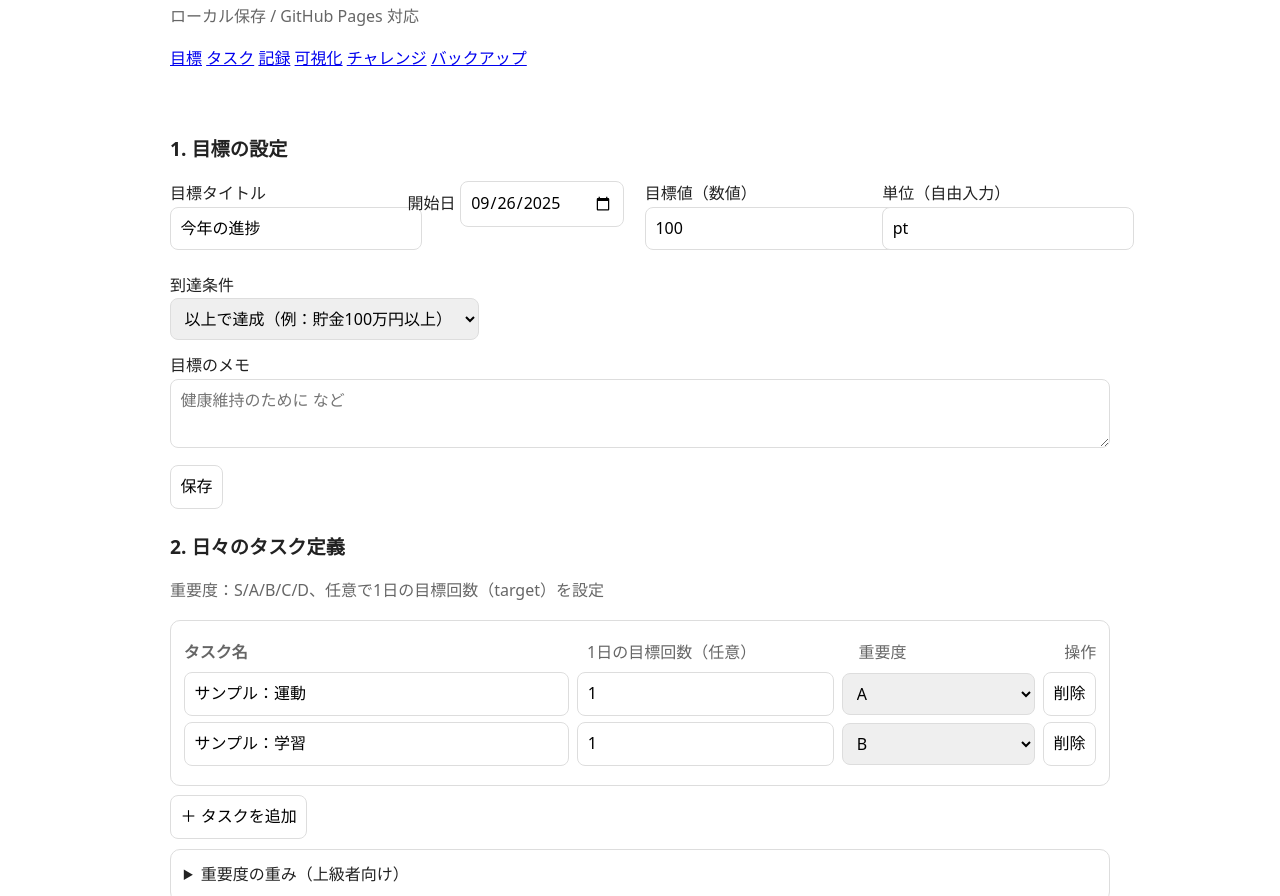
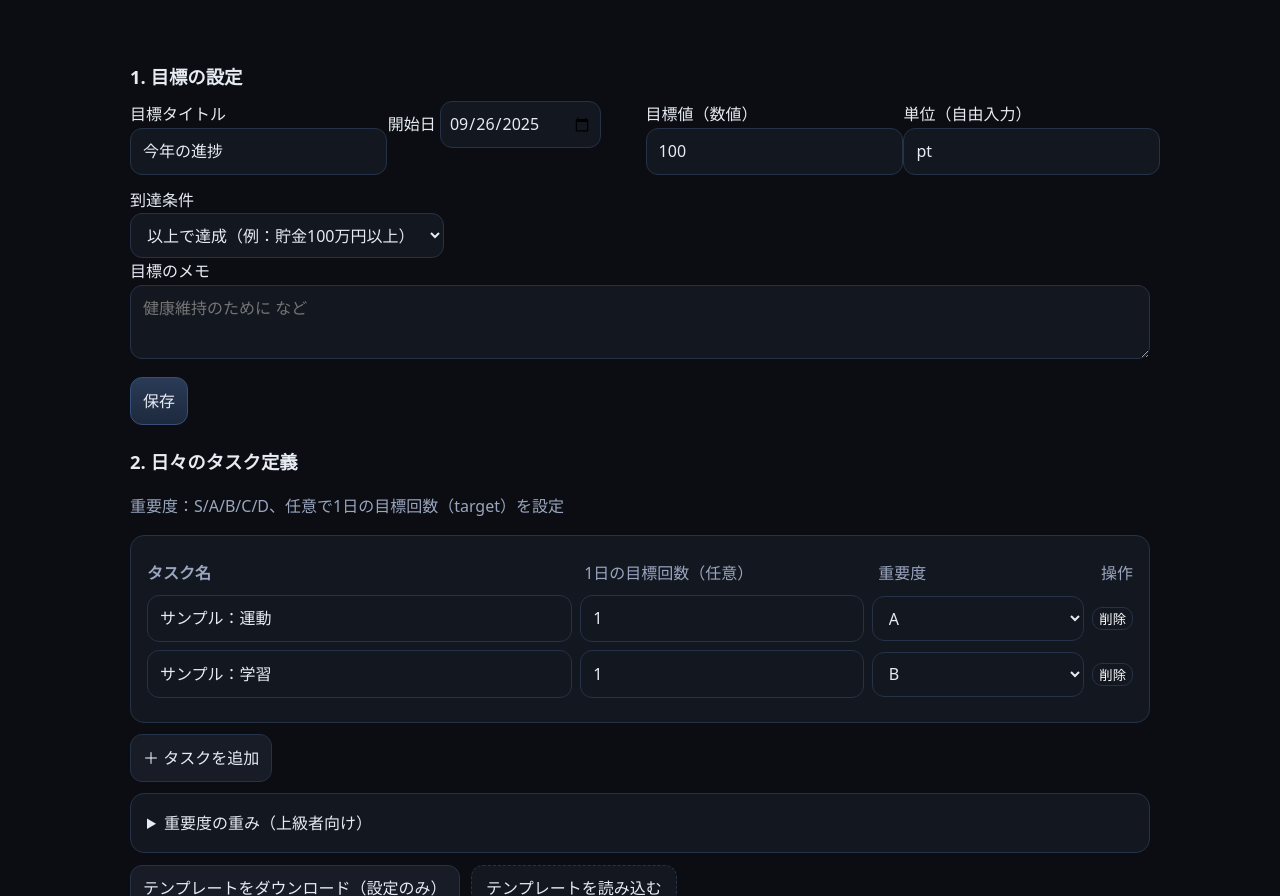
Before and after one commit to Yuzora-Yu/progress-tracker, a plain HTML site: page index.html in a window 1280 px wide. Shown: the part 115-1011 px from the top of the page. Drawn offline with Linux system fonts and the light colour scheme; files whose address does not match are found by name.

Commit message:
Update style.css

```diff
--- a/css/style.css
+++ b/css/style.css
@@ -1,28 +1,55 @@
-:root { --fg:#222; --muted:#666; --bg:#fff; --line:#ddd; --accent:#0078ff; }
+:root{
+  --bg:#0b0d12; --panel:#131720; --panel2:#171c27;
+  --line:#263248; --fg:#e7ebf3; --muted:#9aa6bf;
+  --primary:#6ba8ff; --accent:#80ffd4; --danger:#ff6b7a;
+}
 *{box-sizing:border-box}
-html,body{margin:0;padding:0;background:var(--bg);color:var(--fg);font-family:system-ui, -apple-system, "Segoe UI", Roboto, "Hiragino Sans", "Noto Sans JP", sans-serif;line-height:1.6}
-.wrap{max-width:980px;margin:0 auto;padding:20px}
-h1{margin:.2em 0 .3em}
-h2{margin:1.2em 0 .5em;font-size:1.2rem}
-label{display:block;margin:.4em 0}
-input,textarea,select,button,.button{font:inherit;padding:.5em .6em;border:1px solid var(--line);border-radius:8px}
-textarea{width:100%}
-button,.button{background:#fff;cursor:pointer}
-button:hover,.button:hover{border-color:var(--accent)}
-.row{display:flex;gap:.6rem;align-items:center;flex-wrap:wrap;margin:.6rem 0}
-.grid{display:grid;gap:.6rem;grid-template-columns:repeat(auto-fit,minmax(220px,1fr))}
+html,body{margin:0;padding:0;background:var(--bg);color:var(--fg);
+  font-family: ui-sans-serif, system-ui, -apple-system, "Segoe UI", Roboto,
+    "Hiragino Sans", "Noto Sans JP", sans-serif; line-height:1.65}
+.wrap{max-width:1060px;margin:0 auto;padding:20px}
+.header{display:flex;align-items:center;justify-content:space-between}
+.brand{display:flex;gap:12px;align-items:center}
+.logo{width:44px;height:44px;border-radius:12px;background:linear-gradient(135deg,var(--primary),#9ad1ff);
+  color:#0b0d12;display:grid;place-items:center;font-weight:800}
+h1{margin:.1em 0 .2em;font-size:1.3rem}
+.nav a{color:var(--muted);text-decoration:none;margin-left:12px}
+.nav a:hover{color:var(--fg)}
+h2{margin:1.2em 0 .5em;font-size:1.15rem}
+
+label{display:block}
+input,textarea,select,.btn{font:inherit;border:1px solid var(--line);border-radius:12px;
+  background:var(--panel);color:var(--fg);padding:.6em .75em}
+textarea{width:100%;background:var(--panel)}
+input[type="date"]{padding:.5em}
+.help{align-self:end}
+
+.btn{cursor:pointer;transition:.15s;background:var(--panel2)}
+.btn:hover{transform:translateY(-1px);border-color:var(--primary)}
+.btn.primary{background:linear-gradient(180deg,#2a3b57, #1d293d);border-color:#36507a}
+.btn.accent{background:linear-gradient(180deg,#284a44,#1d332e);border-color:#2b705f}
+.btn.ghost{background:transparent}
+.btn.chip{border-radius:999px;padding:.45em .9em}
+
+.row{display:flex;gap:.7rem;align-items:center;flex-wrap:wrap;margin:.7rem 0}
+.grid{display:grid;gap:.7rem;grid-template-columns:repeat(auto-fit,minmax(220px,1fr))}
 .grid.narrow{grid-template-columns:repeat(auto-fit,minmax(120px,1fr))}
 .muted{color:var(--muted)}
 .small{font-size:.9rem}
-.cards{display:flex;gap:.6rem;flex-wrap:wrap}
-.card{border:1px solid var(--line);border-radius:10px;padding:.8rem;min-width:220px}
-.filelike{display:inline-flex;gap:.5rem;align-items:center;padding:.5rem .7rem;border:1px dashed var(--line);border-radius:8px;cursor:pointer}
-.filelike:hover{border-color:var(--accent)}
-#taskList .task{display:grid;grid-template-columns:1.2fr .8fr .6fr auto;gap:.5rem;align-items:center;margin:.4rem 0}
+
+.card{background:var(--panel);border:1px solid var(--line);border-radius:14px;padding:1rem}
+.cards{display:flex;gap:.7rem;flex-wrap:wrap}
+.filelike{display:inline-flex;gap:.6rem;align-items:center;padding:.6rem .9rem;border:1px dashed var(--line);
+  border-radius:12px;cursor:pointer;background:var(--panel)}
+.filelike:hover{border-color:var(--primary)}
+
+#taskList .task{display:grid;grid-template-columns:1.2fr .8fr .6fr auto;gap:.5rem;align-items:center;margin:.5rem 0}
 #taskList .task input[type=number]{width:100%}
-#taskList .task .del{background:#fff;border:1px solid var(--line);border-radius:8px}
-#taskList .task .del:hover{border-color:#f33;color:#f33}
-.chartRange{background:#fff}
-.chartRange.is-active{border-color:var(--accent)}
-.cardPreview{margin-top:.6rem;border:1px dashed var(--line);border-radius:10px;padding:.6rem;overflow:auto}
-code{background:#f6f8fa;padding:0 .3em;border-radius:4px}
+#taskList .task .del{background:var(--panel);border:1px solid var(--line);border-radius:10px;color:#fff}
+#taskList .task .del:hover{border-color:var(--danger);color:var(--danger)}
+.chartRange.is-active{border-color:var(--primary);box-shadow:0 0 0 2px rgba(107,168,255,.15) inset}
+
+.cardPreview{margin-top:.6rem;border:1px dashed var(--line);border-radius:14px;padding:.6rem;overflow:auto;background:var(--panel)}
+code{background:#1a2230;padding:0 .35em;border-radius:4px}
+
+footer.footer{opacity:.8;margin-bottom:2rem}
```
